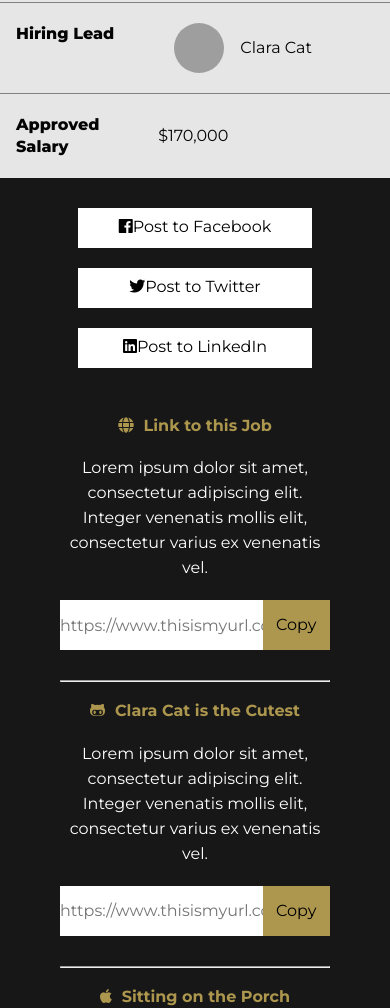
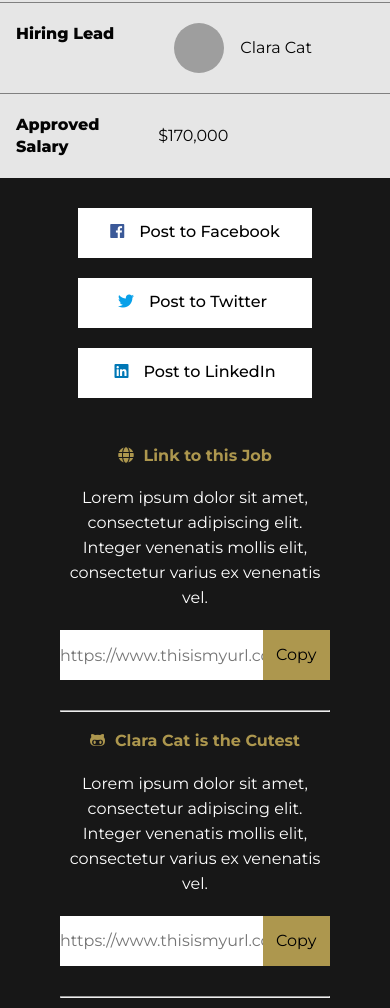
Before and after one commit to kayyali18/Static-Comp-3, a plain HTML site: page index.html in a window 390 px wide. Shown: the part 2634-3642 px from the top of the page. Drawn offline with nearby package versions, Linux system fonts and the light colour scheme; grey boxes are pictures that could not be loaded.

Commit message:
Make social btns more responsive

```diff
--- a/css/styles.css
+++ b/css/styles.css
@@ -618,11 +618,13 @@ section.data button {
 }
 
 .social-btns button {
+  align-items: center;
   border: none;
   display: flex;
-  justify-content: space-between;
-  height: 40px;
-  padding: 0 90px 0 50px;
+  font-weight: 500;
+  justify-content: space-around;
+  height: 50px;
+  padding: 0 90px 0 0px;
 
 }
 
@@ -848,8 +850,12 @@ a:hover {
   .social-btns button {
     display: inline-block;
     padding: 10px;
-    margin: 0 15px;
+    margin: 10px 15px;
 
+  }
+
+  .social-btns i {
+    padding-right: 15px;
   }
 
   .m-link-box {
@@ -1126,6 +1132,23 @@ a:hover {
 }
 /* ------------ THEMES --------------- */
 
+.big-icon {
+  font-size: 26px;
+}
+
+.fa-facebook {
+  color: #3B5998;
+}
+
+.fa-twitter {
+  color: #08A0E9;
+  color: #08A0E9;
+}
+
+.fa-linkedin {
+  color: #0077B5;
+}
+
 
 .red-stroke {
   stroke: #dbb023;
@@ -1143,6 +1166,12 @@ a:hover {
 
 }
 
+/* Minor tweaks */
+
+.fa-twitter::before {
+  margin: 0 0 0 -5px;
+}
+
 
 
 /* Colors */
--- a/index.html
+++ b/index.html
@@ -235,9 +235,9 @@
           </table>
           <aside>
             <div class="social-btns" aria-label="Social Media Buttons">
-              <button class="btn" type="button" name="Facebook"><i class="fab fa-facebook"></i>Post to Facebook</button>
-              <button class="btn" type="button" name="LinkedIn"><i class="fab fa-twitter"></i>Post to Twitter</button>
-              <button class="btn" type="button" name="LinkedIn"><i class="fab fa-linkedin"></i>Post to LinkedIn</button>
+              <button class="btn" type="button" name="Facebook"><i class="fab fa-facebook big-icon"></i>Post to Facebook</button>
+              <button class="btn" type="button" name="LinkedIn"><i class="fab fa-twitter big-icon"></i>Post to Twitter</button>
+              <button class="btn" type="button" name="LinkedIn"><i class="fab fa-linkedin big-icon"></i>Post to LinkedIn</button>
           </div>
           <div class="m-link-box">
             <i class="fas fa-globe hide-for-tablet"></i><h4>Link to this Job</h4>
```
